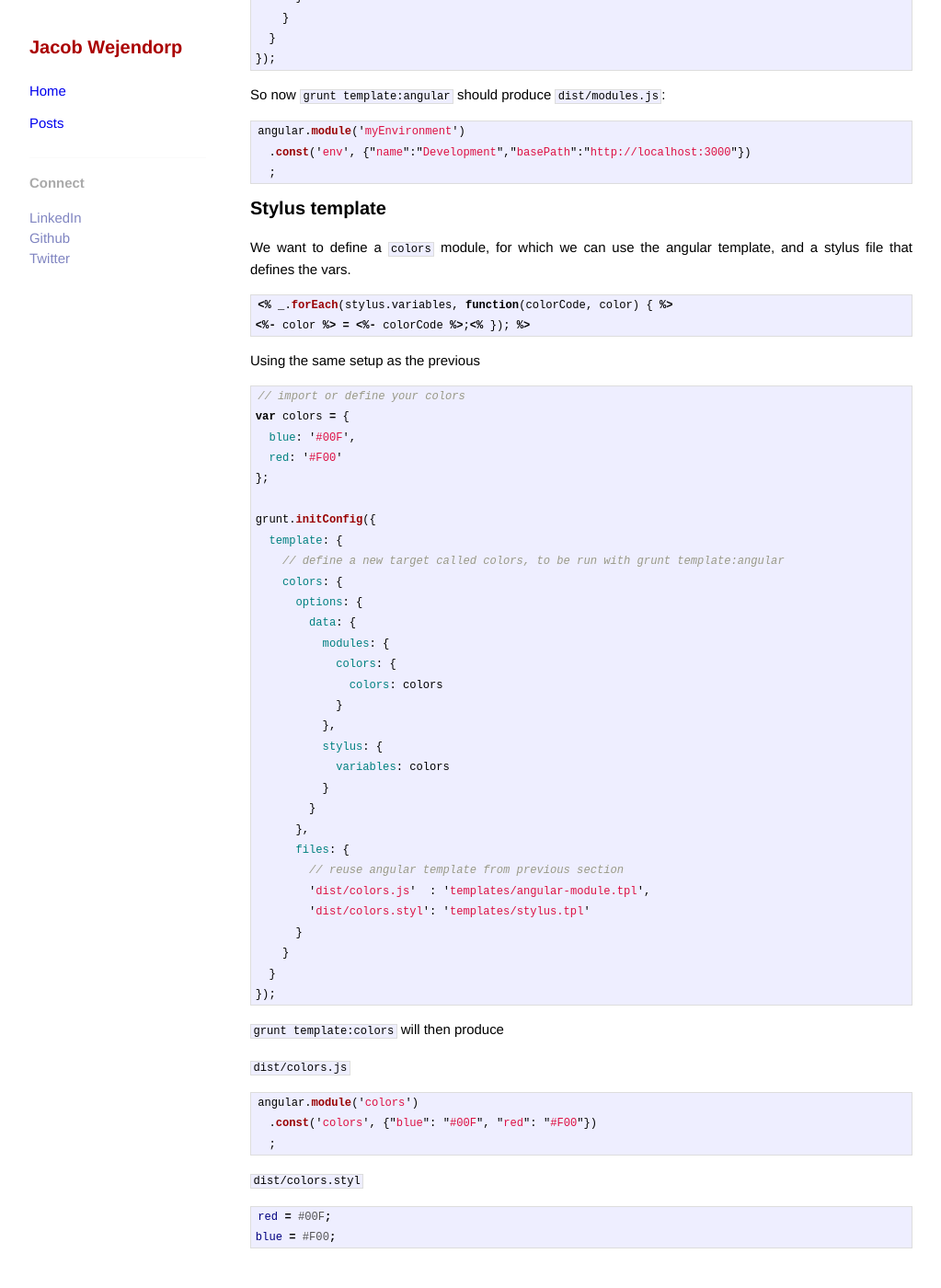
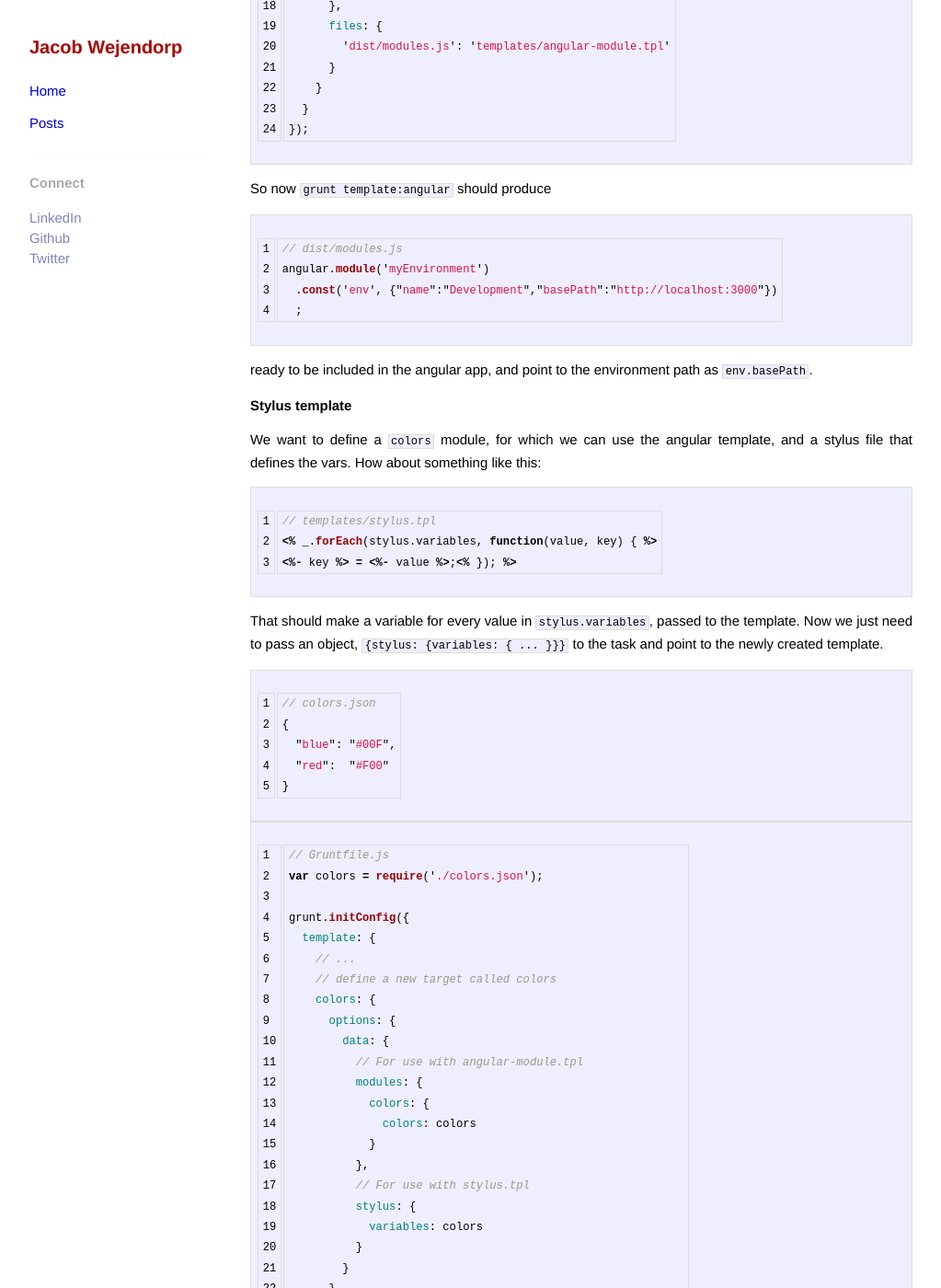
Before and after one commit to wejendorp/dorp.io, a Jekyll site: the page built from _posts/2014-05-03-shared-configurations-with-grunt-template.markdown, in a window 1280 px wide and 1400 px high, scrolled down 1035 px. Shown: the whole window at 92% size, without its empty margins (128-1151 px from the left). Built offline with Jekyll 4.4.1, drawn with Linux system fonts in a browser that asks for light colours; Markdown is read by kramdown in place of the engine named in the settings; comment, search, counter and statistics services are not loaded; some of the changed text lies outside the part shown.

Commit message:
brush up grunt-template post

```diff
--- a/_posts/2014-05-03-shared-configurations-with-grunt-template.markdown
+++ b/_posts/2014-05-03-shared-configurations-with-grunt-template.markdown
@@ -5,21 +5,20 @@ date:   2014-05-03 16:48:30
 categories: blog
 ---
 
-At [Mojn](http://mojn.com) we needed to use part of our shared environment
-on the clientside app that uses [AngularJS](http://angularjs.org).
+At [Mojn](http://mojn.com) we needed a way to write a reduced version of our server-side environment as an
+angular module, as well as generate a shared color configuration in our stylus and script files.
 
 I stumbled upon [grunt-template](http://git.io/grunt-template) while browsing through npmjs looking
 for interesting tasks. Grunt-template is a simple task designed to pass any data you provide into an
 [underscore template](http://underscorejs.org/#template) file, and write the result to another file.
+That's perfect! Now let's write some templates and configure grunt-template.
 
-For our purposes we needed a way to write a reduced version of our server-side environment as an
-angular module, as well as generate a shared color configuration in our stylus and script files.
+## Angular modules
+What if we could just define angular modules as <code>{myModule: {myValue: 'Some value'}}</code>?
+This can be done with this simple template.
 
-# Angular modules
-What if we could just define angular modules as <code>{myModule: {myValue: 'Some value'}}</code>?
-This can be done with a simple template (<code>templates/angular-module.tpl</code>):
-
-{% highlight javascript %}
+{% highlight javascript linenos %}
+// templates/angular-module.tpl
 <% _.forEach(modules, function(moduleData, moduleName) { %>
   angular.module('<%= moduleName %>',[])
   <% _.forEach(moduleData, function(v, k) { %>
@@ -30,14 +29,15 @@ This can be done with a simple template (<code>templates/angular-module.tpl</cod
 
 And the following grunt-template options:
 
-{% highlight javascript %}
+{% highlight javascript linenos %}
+// Gruntfile.js
 grunt.initConfig({
   template: {
-    // define a new target called angular, to be run with grunt template:angular
+    // define a new target called angular
     angular: {
       options: {
         data: {
-          // Define your modules here
+          // Define modules here
           modules: {
             myEnvironment: {
               env: {
@@ -56,44 +56,58 @@ grunt.initConfig({
 });
 {% endhighlight %}
 
-So now <code>grunt template:angular</code> should produce <code>dist/modules.js</code>:
-{% highlight javascript %}
+So now <code>grunt template:angular</code> should produce
+
+{% highlight javascript linenos %}
+// dist/modules.js
 angular.module('myEnvironment')
   .const('env', {"name":"Development","basePath":"http://localhost:3000"})
   ;
 {% endhighlight %}
 
-<p></p>
+ready to be included in the angular app, and point to the environment path as <code>env.basePath</code>.
 
-# Stylus template
+
+## Stylus template
 We want to define a <code>colors</code> module, for which we can use the angular template,
-and a stylus file that defines the vars.
+and a stylus file that defines the vars. How about something like this:
 
-{% highlight javascript %}
-<% _.forEach(stylus.variables, function(colorCode, color) { %>
-<%- color %> = <%- colorCode %>;<% }); %>
+{% highlight javascript linenos %}
+// templates/stylus.tpl
+<% _.forEach(stylus.variables, function(value, key) { %>
+<%- key %> = <%- value %>;<% }); %>
 {% endhighlight %}
 
-Using the same setup as the previous
+That should make a variable for every value in <code>stylus.variables</code>, passed to the template.
+Now we just need to pass an object, <code>{stylus: {variables: { ... }}}</code> to the
+task and point to the newly created template.
 
-{% highlight javascript %}
-// import or define your colors
-var colors = {
-  blue: '#00F',
-  red: '#F00'
-};
+{% highlight javascript linenos %}
+// colors.json
+{
+  "blue": "#00F",
+  "red":  "#F00"
+}
+{% endhighlight %}
+
+{% highlight javascript linenos %}
+// Gruntfile.js
+var colors = require('./colors.json');
 
 grunt.initConfig({
   template: {
-    // define a new target called colors, to be run with grunt template:angular
+    // ...
+    // define a new target called colors
     colors: {
       options: {
         data: {
+          // For use with angular-module.tpl
           modules: {
             colors: {
               colors: colors
             }
           },
+          // For use with stylus.tpl
           stylus: {
             variables: colors
           }
@@ -109,17 +123,19 @@ grunt.initConfig({
 });
 {% endhighlight %}
 
-<code>grunt template:colors</code> will then produce
+<code>grunt template:colors</code> should now produce
 
-<code>dist/colors.js</code>
-{% highlight javascript %}
+{% highlight javascript linenos %}
+// dist/colors.js
 angular.module('colors')
   .const('colors', {"blue": "#00F", "red": "#F00"})
   ;
 {% endhighlight %}
 
-<code>dist/colors.styl</code>
-{% highlight sass %}
+{% highlight sass linenos %}
+// dist/colors.styl
 red = #00F;
 blue = #F00;
 {% endhighlight %}
+
+and we're ready to use our color scheme in code as well as style files.
```
